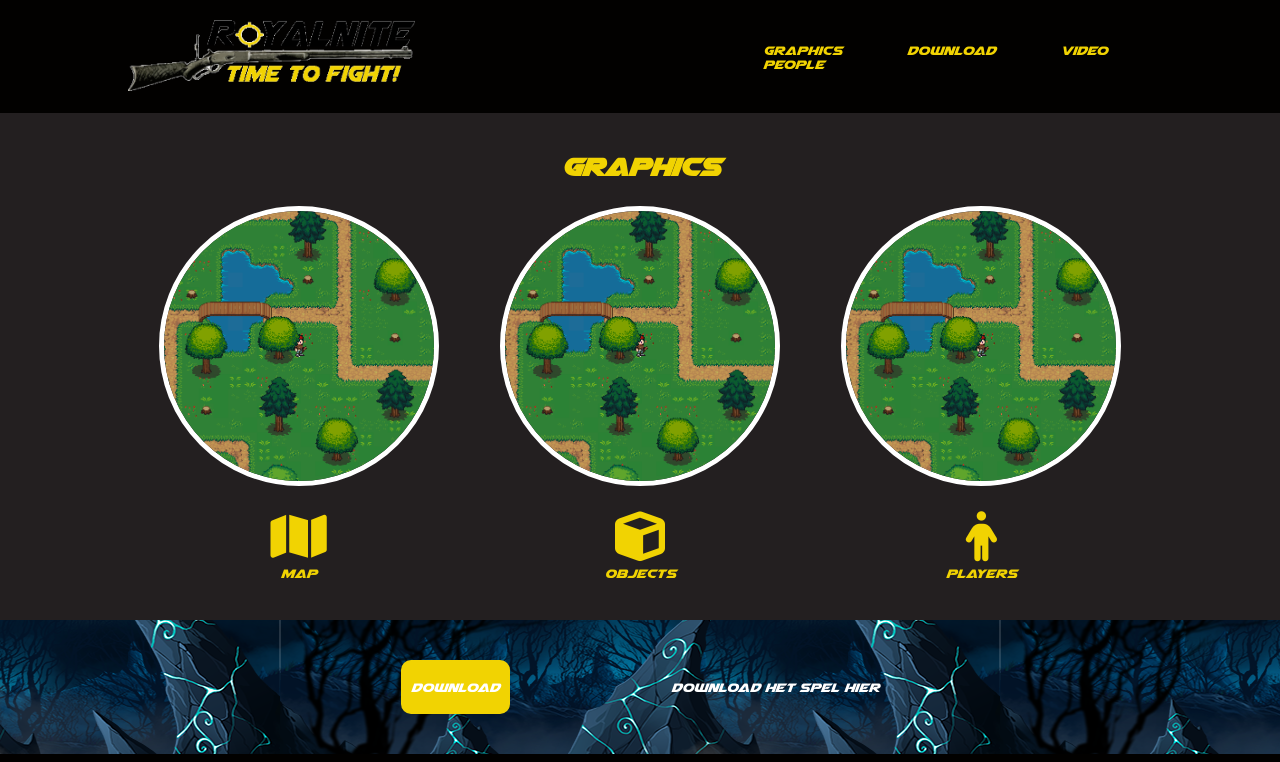
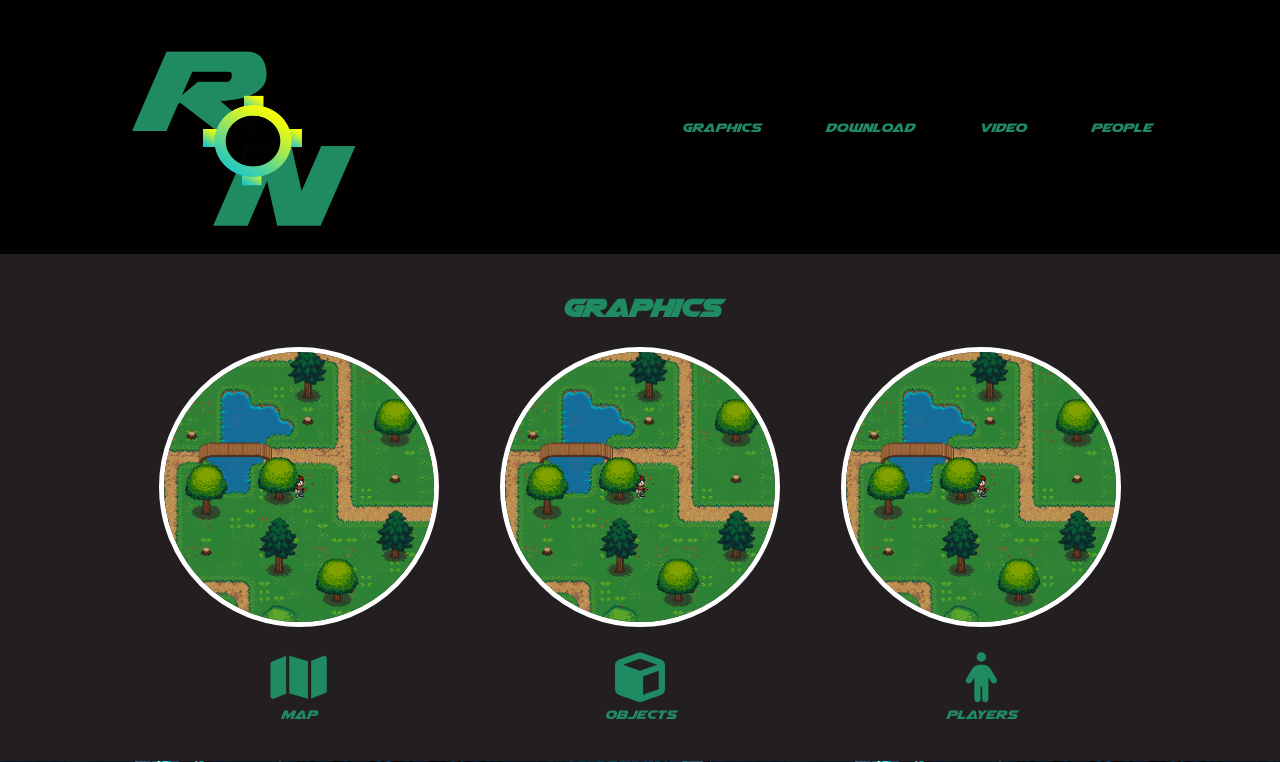
Before and after one commit to santidudok/website-designchallenge, a PHP site: page / in a window 1280 px wide. Shown: the top 762 px of the page. Run offline with PHP 8.4, Linux system fonts and the light colour scheme; data that the repository does not hold is empty; some libraries are stand-ins or nearby versions.

Commit message:
new logo2

```diff
--- a/components/header.php
+++ b/components/header.php
@@ -2,7 +2,7 @@
 	<div class="wrapper">
 		<div class="space-between">
 			<a href="index.php">
-				<img class="logo" src="media/Royalnite-logo.png" alt="logo">
+				<img class="logo" src="/media/New%20logo1.png" alt="logo">
 			</a>
 			<ul class="nav">
 				<li><a href="#content" onclick="goToContent()">Graphics</a></li>
--- a/css/style.css
+++ b/css/style.css
@@ -7,12 +7,12 @@
 
 }
 h1{
-	color: #F1D302;
+	color: #208a63;
 }
 
 a{
 	text-decoration: none;
-	color: #F1D302;
+	color: #208a63;
 }
 li{
 	list-style-type: none;
@@ -95,7 +95,7 @@ li{
 
 	}
 	ul.nav li a:hover{
-		color: #FFF302;
+		color: #208a63;
 	}
 
 /* content */
@@ -139,12 +139,12 @@ li{
 
 	.content i{
 		font-size: 50px;
-		color: #F1D302;
+		color: #208a63;
 		margin-bottom: 5px;
 	}
 
 	.content p{
-		color: #F1D302;
+		color: #208a63;
 	}
 
 /* Download */
@@ -159,7 +159,7 @@ li{
 
 .download a{
 	color: #fff;
-	background-color: #F1D302;
+	background-color: #208a63;
 	padding: 20px 10px;
 	border-radius: 10px;
 }
@@ -189,7 +189,7 @@ li{
 .footer{
 	padding: 20px 0;
 	background-color: #231f20;
-	color: #F1D302;
+	color: #208a63;
 }
 
 .footer h2{
```
